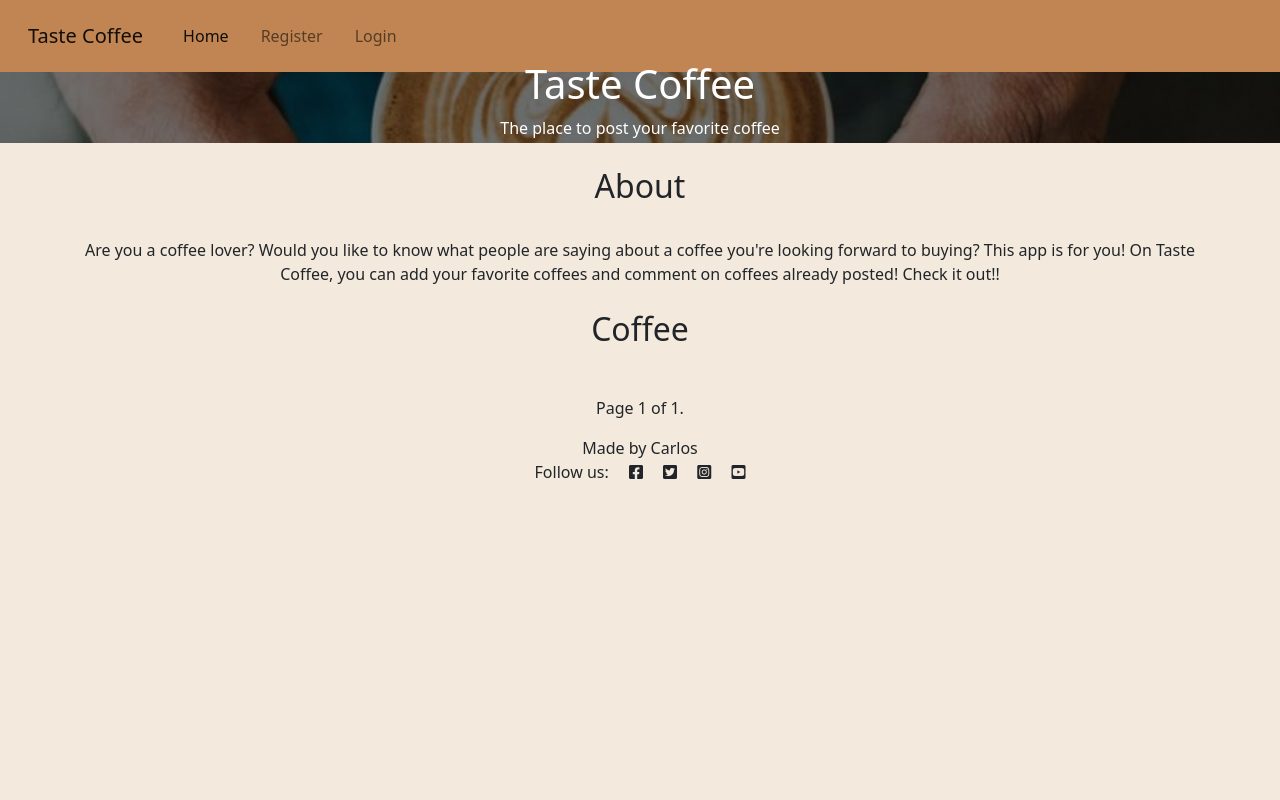
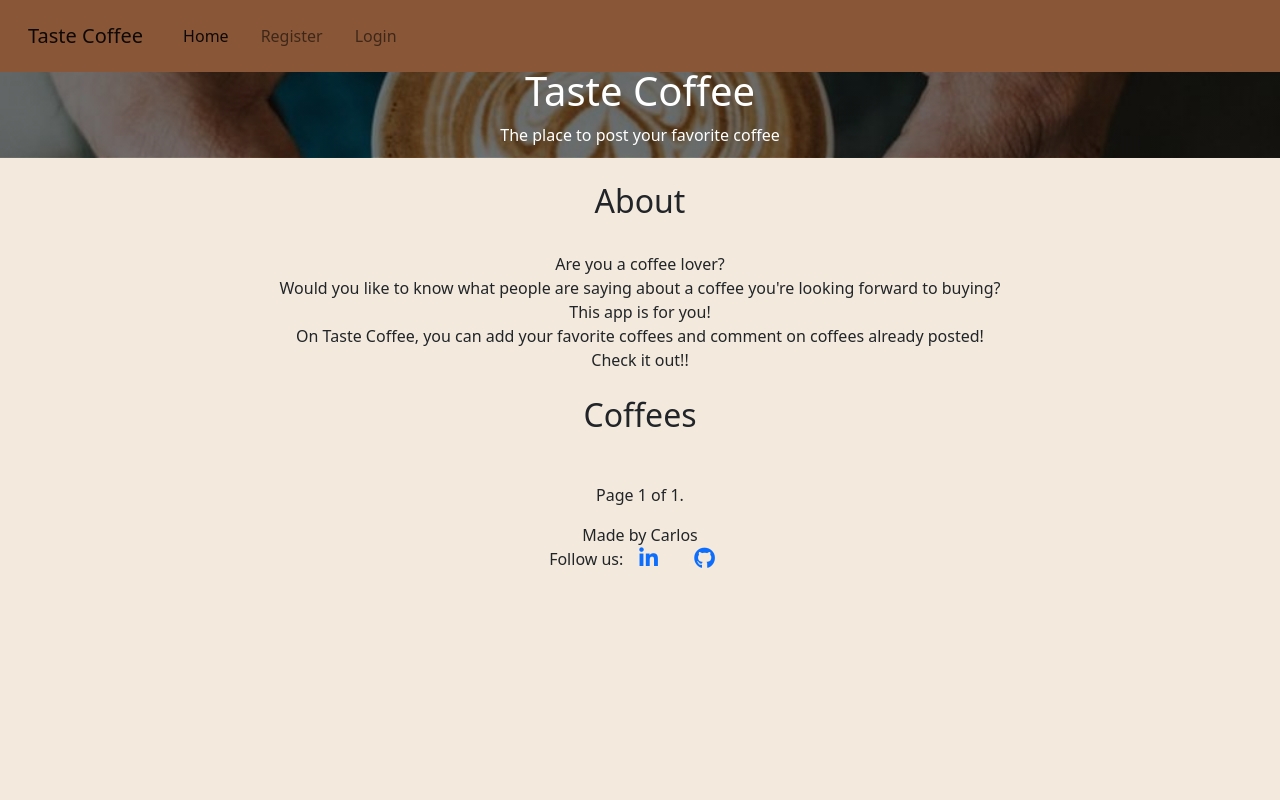
Before and after one commit to cacpaes/fourth-project-ci, a Django app: page / in a window 1280 px wide. Run offline with Django 3.2, Linux system fonts and the light colour scheme; data that the repository does not hold is empty.

Commit message:
Add link to footer

```diff
--- a/static/css/style.css
+++ b/static/css/style.css
@@ -1,6 +1,6 @@
 body, html {
     height: 100%;
-    background-color: rgb(235, 241, 241);
+    background-color: #F3E9DC;
 }
 
 h1,h3,p {
@@ -68,7 +68,7 @@ text-align: ledt;
 }
 
 .hover-menu:hover{
-  background-color: chocolate;
+  background-color: #DAB49D;
 }
 
 .container-post{
@@ -150,7 +150,7 @@ button,a{
 }
 
 .background-navbar{
-  background-color: #C08552;
+  background-color: #895737;
 }
 
 .cards{
--- a/templates/base.html
+++ b/templates/base.html
@@ -63,12 +63,18 @@
         {% block content %}
         <!-- Content Goes here -->
         {% endblock content %}
+
+        <!-- Footer -->
         <footer class="footer mt-auto py-3 background-main">
+            <!-- Section: Social media -->
             <p class="m-0 text-center">Made by Carlos</p>
-            <p class="m-0 text-center">Follow us: <i class="fab fa-facebook-square ms-3 pointer"></i>
-                <i class="pointer fab fa-twitter-square ms-3"></i>
-                <i class="fab fa-instagram-square ms-3 pointer"></i>
-                <i class="fab fa-youtube-square ms-3 pointer"></i></p>
+
+                <!-- Linkedin -->
+                <p class="m-0 text-center">Follow us:<a class="m-3 footer-button" href="https://www.linkedin.com/in/carlos-alberto-de-carvalho-paes-181b0120b/" role="button" target="_blank" aria-label="linkedin link"><i class="fab fa-lg fa-linkedin-in"></i></a>
+
+                <!-- Github -->
+                <a class="m-3 footer-button" href="https://github.com/CACPaes" role="button" target="_blank" aria-label="github link"><i class="fab fa-lg fa-github"></i></a>
+            </div>
         </footer>
     </main>
 
--- a/templates/delete_coffee.html
+++ b/templates/delete_coffee.html
@@ -30,8 +30,8 @@
                 <h3>Are you sure?</h3>
             </div>
             <div>
-                <input type="submit" value="Delete" class="btn btn-danger m-2">
-                <a href="{% url 'myarea' %}" class="btn btn-primary m-2">No, take me back</a>
+                <input type="submit" value="Delete" class="btn btn-outline-danger m-2">
+                <a href="{% url 'myarea' %}" class="btn btn-outline-secondary m-2">No, take me back</a>
             </div>
         </form>
     </div>
--- a/templates/detail_coffee.html
+++ b/templates/detail_coffee.html
@@ -56,7 +56,7 @@
                 <form method="post" style="margin-top: 1.3em;">
                     {{ comment_form.as_p }}
                     {% csrf_token %}
-                    <button type="submit" class="btn btn-primary  btn-lg">Submit</button>
+                    <button type="submit" class="btn btn-outline-light  btn-lg">Submit</button>
                 </form>
                 {% endif %}
             </div>
--- a/templates/index.html
+++ b/templates/index.html
@@ -54,15 +54,15 @@
         <div class="text-center">
             <h2 class="txt-shadow-y txt-white p-4">About</h2>
             <p class="about-p">
-                Are you a coffee lover?
-Would you like to know what people are saying about a coffee you're looking forward to buying?
-This app is for you!
-On Taste Coffee, you can add your favorite coffees and comment on coffees already posted!
+                Are you a coffee lover?<br>
+Would you like to know what people are saying about a coffee you're looking forward to buying?<br>
+This app is for you!<br>
+On Taste Coffee, you can add your favorite coffees and comment on coffees already posted!<br>
 Check it out!!
             </p>
         </div>
         <div class="text-center">
-            <h2 class="txt-shadow-y txt-white p-4">Coffee</h2>
+            <h2 class="txt-shadow-y txt-white p-4">Coffees</h2>
         </div>
 
         <div class="row container-post">
```
